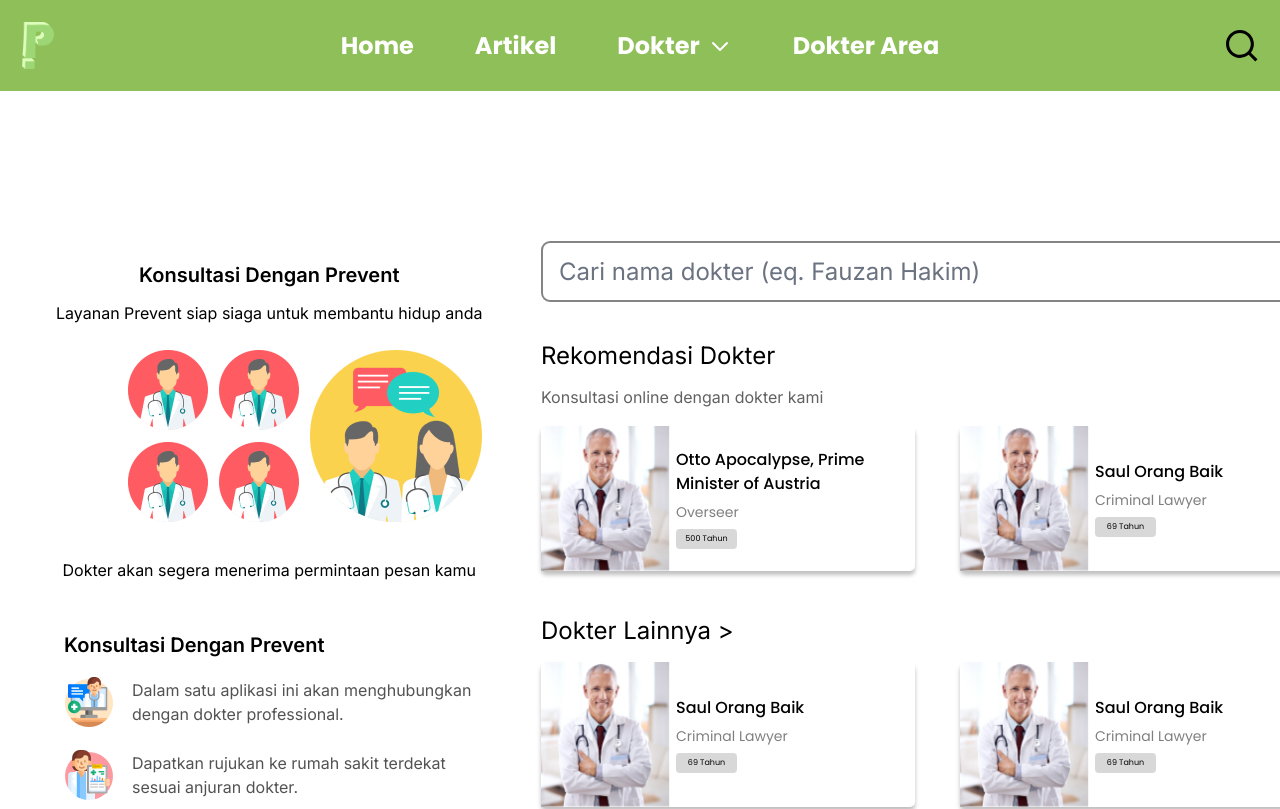
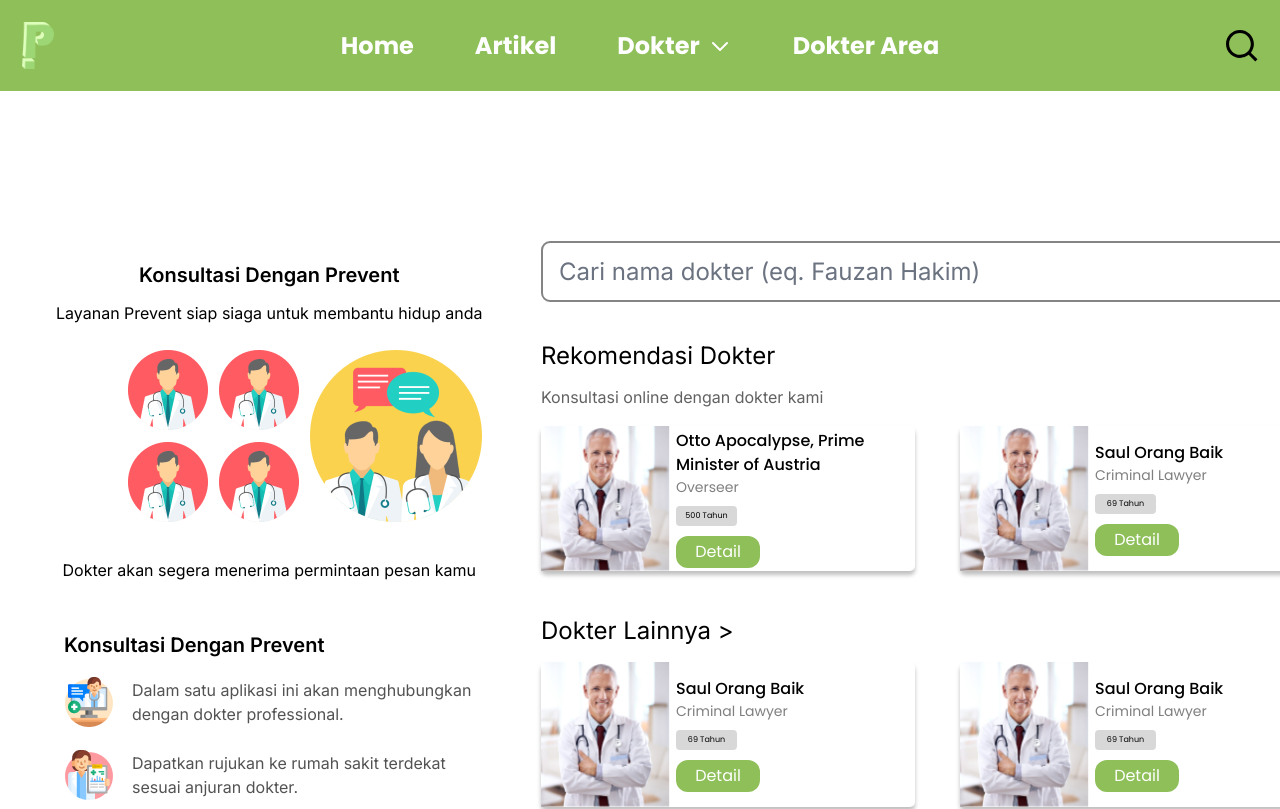
Before and after one commit to danargh/capstone-deploy-testing, a Next.js app: page /dokter in a window 1280 px wide. Shown: the top 809 px of the page. Built offline with nearby package versions, Linux system fonts and the light colour scheme.

Commit message:
fix : Replaced doctorpage buttons with Links

```diff
--- a/app/dokter/alldoctor.jsx
+++ b/app/dokter/alldoctor.jsx
@@ -1,7 +1,34 @@
 import React from 'react'
 
-export default function AllDoctor() {
+export default function AllDoctor({doctor_list}) {
   return (
-    <div>AllDoctor</div>
+    <>
+    <div className="flex flex-col gap-4 items-start justify-start shrink-0 relative">
+        {doctor_list.map ((doctor_list) => (
+        <>
+        <div className="flex flex-row gap-[45px] items-center justify-start shrink-0 relative">
+            <DoctorCard image={doctor_list.image} name={doctor_list.name} title={doctor_list.title} work_time={doctor_list.work_time} href={doctor_list.href}/>
+            <DoctorCard image={doctor_list.image} name={doctor_list.name} title={doctor_list.title} work_time={doctor_list.work_time} href={doctor_list.href}/>
+        </div>
+
+        <div className="flex flex-row gap-[45px] items-center justify-start shrink-0 relative">
+            <DoctorCard image={doctor_list.image} name={doctor_list.name} title={doctor_list.title} work_time={doctor_list.work_time} href={doctor_list.href}/>
+            <DoctorCard image={doctor_list.image} name={doctor_list.name} title={doctor_list.title} work_time={doctor_list.work_time} href={doctor_list.href}/>
+        </div>
+
+        <div className="flex flex-row gap-[45px] items-center justify-start shrink-0 relative">
+            <DoctorCard image={doctor_list.image} name={doctor_list.name} title={doctor_list.title} work_time={doctor_list.work_time} href={doctor_list.href}/>
+            <DoctorCard image={doctor_list.image} name={doctor_list.name} title={doctor_list.title} work_time={doctor_list.work_time} href={doctor_list.href}/>
+        </div>
+
+        <div className="flex flex-row gap-[45px] items-center justify-start shrink-0 relative">
+            <DoctorCard image={doctor_list.image} name={doctor_list.name} title={doctor_list.title} work_time={doctor_list.work_time} href={doctor_list.href}/>
+            <DoctorCard image={doctor_list.image} name={doctor_list.name} title={doctor_list.title} work_time={doctor_list.work_time} href={doctor_list.href}/>
+        </div>
+
+        </>
+        ))}
+    </div>
+    </>
   )
 }
--- a/app/dokter/page.jsx
+++ b/app/dokter/page.jsx
@@ -20,7 +20,7 @@ export default function Dokter() {
 
   return (
     <>
-    <div className="bg-neutral-0 w-[1440px] h-[1495px] relative overflow-hidden">
+    <div className="bg-neutral-0 w-[1440px] h-[1000px] relative overflow-hidden">
       <div className="flex flex-col gap-[31px] items-center justify-start absolute left-14 top-[172px]">
         <div className="flex flex-col gap-[30px] items-end justify-start shrink-0 relative">
           <div className="flex flex-col gap-3.5 items-center justify-start shrink-0 relative">
--- a/components/ui/DoctorCard.js
+++ b/components/ui/DoctorCard.js
@@ -1,23 +1,18 @@
 import React from 'react';
 import Image from 'next/image';
-import { DetailDokter } from './Button';
-import { redirect } from 'next/navigation';
+import Link from 'next/link';
 
 export default function DoctorCard({image, name, title, work_time, href }) {
-
-    // THE HREF SHOULD ALWAYS START WITH '/' !
-    const button_redirect =  (e) => {
-        redirect({href})
-    }
   return (
     <div
       className="bg-neutral-0 rounded-[5px] shadow-[0_4px_4px_0_rgba(0,0,0,0.25)] flex flex-row gap-1.5 items-center justify-center shrink-0 w-[374px] h-[145px] relative"
     >
       <Image src={image} alt='doctor' width={129} height={146} className="flex-1 h-[146px] w-[129px] relative" />
 
-      <div className="flex flex-col gap-[26px] items-start justify-start shrink-0 relative">
-        <div className="flex flex-col gap-1.5 items-start justify-start shrink-0 relative">
-          <div className="flex flex-col gap-1.5 items-start justify-start shrink-0 relative">
+      <div className="flex flex-col gap-2.5 items-start justify-start flex-1 relative">
+        <div className="flex flex-col gap-2 items-start justify-start shrink-0 relative">
+            <div className="flex flex-col gap-2 items-start justify-start shrink-0 relative">
+                <div className="flex flex-col gap-0 items-start justify-start shrink-0 relative">
                     <div
                     className="font-poppins font-[500] text-[16px] text-neutral-900 text-left relative w-[239px]"
                     >
@@ -30,7 +25,6 @@ export default function DoctorCard({image, name, title, work_time, href }) {
                     {title}
                     </div>
                 </div>
-
                 <div className="bg-[#d8d8d8] rounded pt-1 pr-[5px] pb-1 pl-[5px] flex flex-row gap-[3px] items-center justify-center shrink-0 w-[61px] h-5 relative">
 
                     <div
@@ -40,7 +34,15 @@ export default function DoctorCard({image, name, title, work_time, href }) {
                     </div>
                 </div>
             </div>
-        {/* <DetailDokter /> */}
+        </div>
+                <Link
+                    href={href}
+                    className='font-normal font-poppins text-neutral-0 text-left  bg-web-green-300 hover:bg-web-green-400 rounded-xl pt-4 pr-3 pb-4 pl-3 flex flex-row gap-2.5 items-center justify-center shrink-0 w-[84px] h-[31px] relative'
+                    style={{font: "16px/120%"}}
+                    prefetch={false}
+                >
+                    Detail
+                </Link>
       </div>
     </div>
   )
```
Lines whose indentation alone changed are shown as unchanged.
